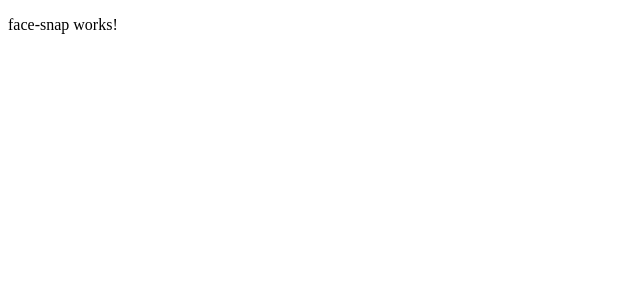
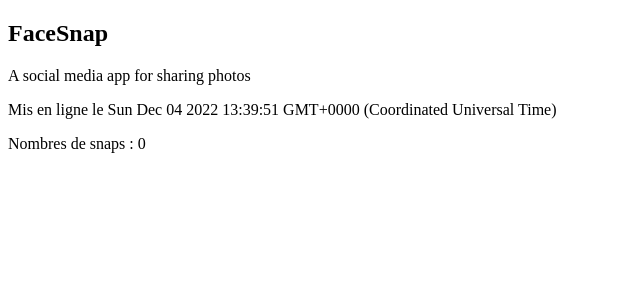
Before and after one commit to LBF38/openclassroom-angular-beginner, an Angular app: page / in a window 1280 px wide. Shown: the top 300 px of the page, without its empty margins (0-640 px from the left). Built offline with nearby package versions, Linux system fonts and the light colour scheme.

Commit message:
string interpolation

```diff
--- a/src/app/face-snap/face-snap.component.html
+++ b/src/app/face-snap/face-snap.component.html
@@ -1 +1,4 @@
-<p>face-snap works!</p>
+<h2>{{ title }}</h2>
+<p>{{ description }}</p>
+<p>Mis en ligne le {{ createdDate }}</p>
+<p>Nombres de snaps : {{ snaps }}</p>
```
